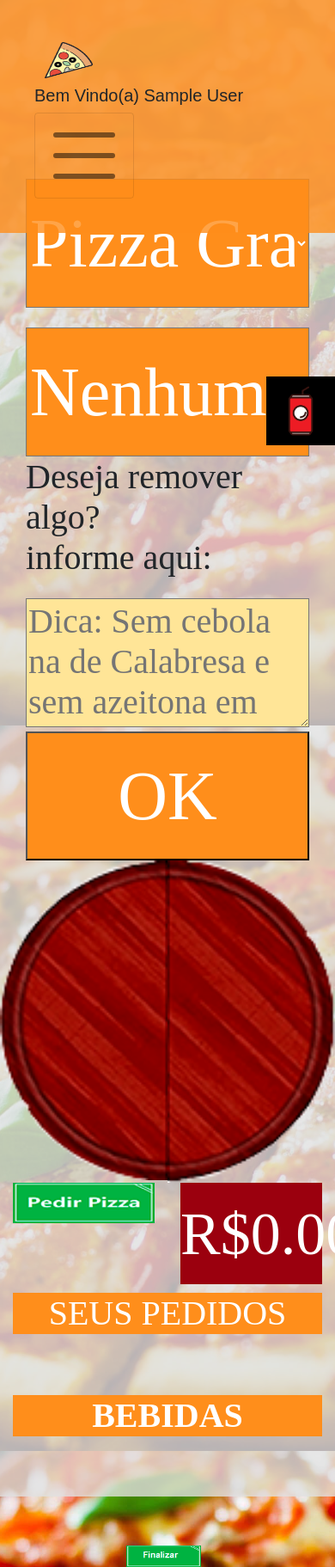
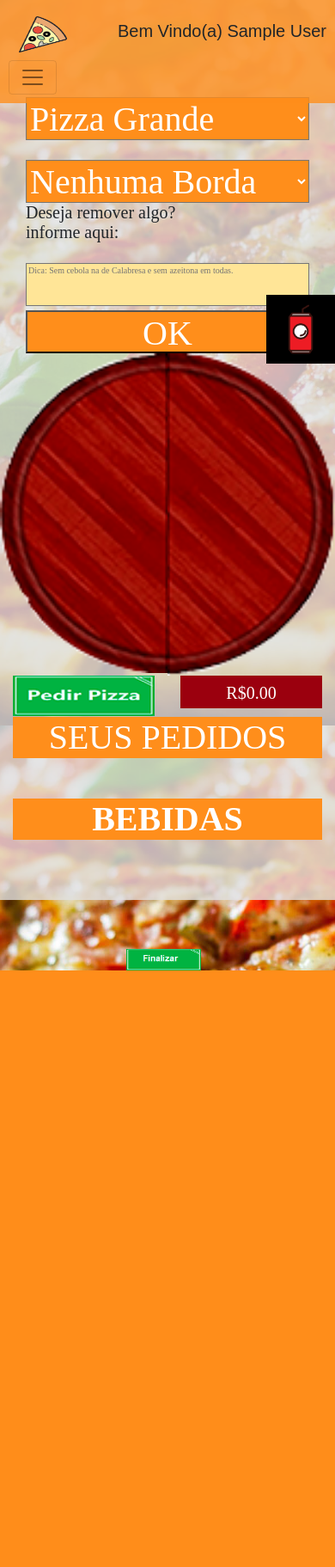
Before and after one commit to Raynder/Pizzaria_2.0, a PHP site: page /pedir-pizza2.php in a window 390 px wide; the page is wider, and only the part inside the window is pictured. Shown: that part at 86% size. After the commit the page ends 1129 px from the top of that part, so only its background shows below. Run offline with PHP 8.4, Linux system fonts and the light colour scheme; the visitor is signed in with stand-in values (Sample User, id 1); data that the repository does not hold is empty; some libraries are stand-ins or nearby versions.

Commit message:
Atualizando Estilos
Estilos para o aplicativo

```diff
--- a/_css/style.css
+++ b/_css/style.css
@@ -40,24 +40,24 @@ body{
         width: 100%;
     }
     .navbar{
-        padding: 40px;
+        padding: 10px;
     }
     .BoasVindas, .conteudo{
-        padding-top: 185px;
+        padding-top: 90px;
     }
     /*ADICIONANDO TAMBÉM AS ENTRADAS DA PAGINA DE PEDIDO*/
     section p, .entrada{
+        font-size: 20px;
+    }
+    section h2, .entrada{
         font-size: 40px;
     }
-    section h2, .entrada{
-        font-size: 80px;
-    }
     .navbar-light .navbar-nav .nav-link{
-        font-size: 40px;
-        padding-top: 80px;
+        font-size: 10px;
+        padding-top: 40px;
     }
     .bt-menu{
-        font-size: 60px;
+        font-size: 20px;
     }
 }
 /*FIM DA FORMATAÇÃO DA PAGINA INDEX */
@@ -137,24 +137,24 @@ valor h2{
         color: white;
     }
     .entrada{
-        height: 150px;
+        height: 50px;
     }
     ::-webkit-input-placeholder{
-        font-size: 40px;
+        font-size: 10px;
     }
     ::-moz-placeholder{
-        font-size: 40px;
+        font-size: 10px;
     }
     ::-ms-input-placeholder{
-        font-size: 40px;
+        font-size: 10px;
     }
     ::placeholder{
-        font-size: 40px;
+        font-size: 10px;
     }
     valor h2{
-        font-size: 70px;
-        line-height: 120px;
-        height: 92%;
+        font-size: 20px;
+        line-height: 40px;
+        height: 80%;
     }
 }
 #finalizar{
```
